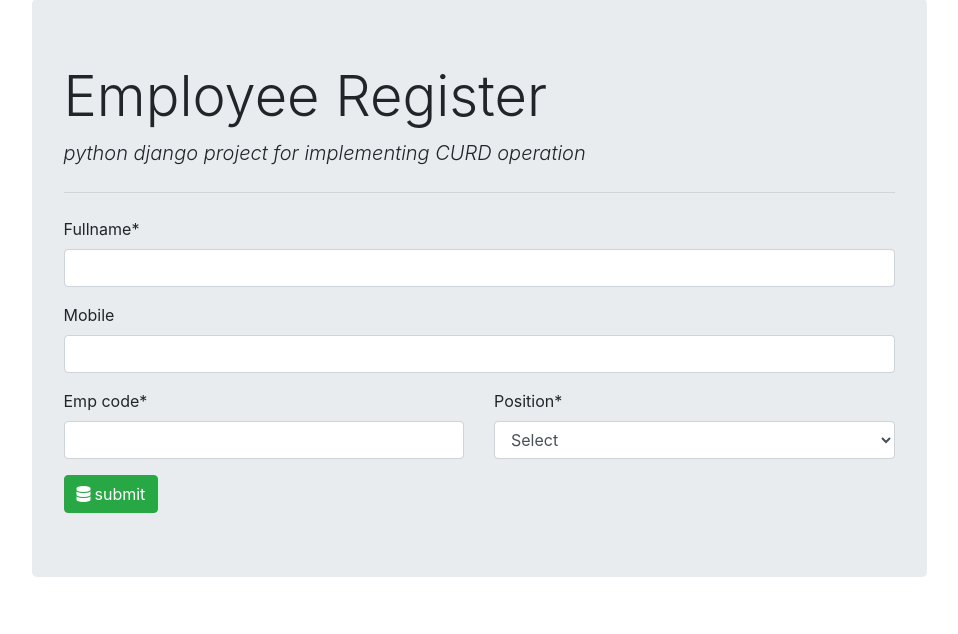
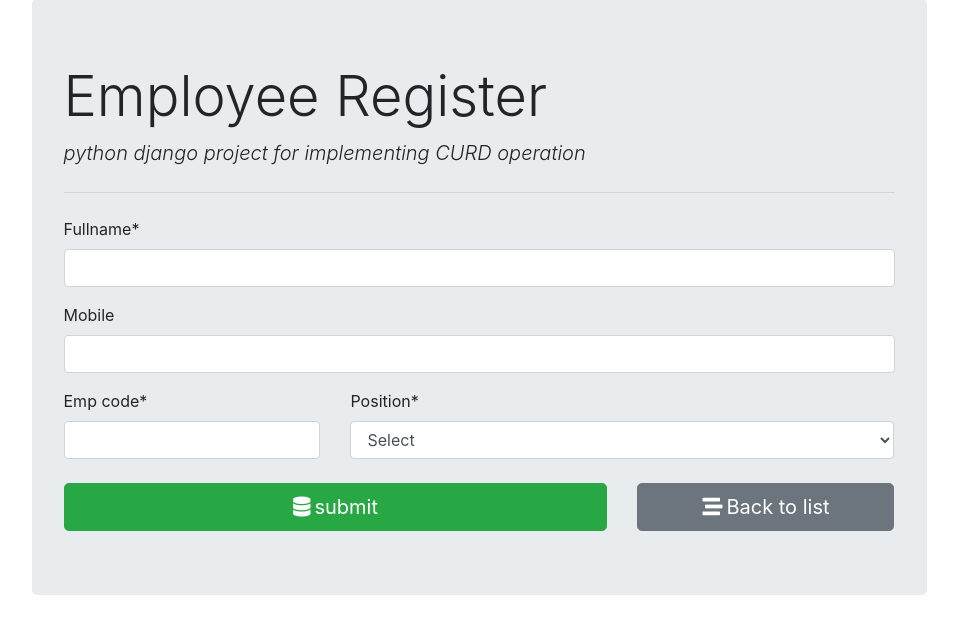
Before and after one commit to nanthu0123/employee_register, a Django app: page /insert in a window 1280 px wide. Shown: the part 49-683 px from the top of the page, without its empty margins (161-1119 px from the left). Run offline with Django 3.2, Linux system fonts and the light colour scheme; data that the repository does not hold is empty; some libraries are stand-ins or nearby versions.

Commit message:
'back to list'button created

```diff
--- a/register/templates/register/employee_form.html
+++ b/register/templates/register/employee_form.html
@@ -5,21 +5,26 @@
 
 <form action="" method="post" autocomplete="off">
     {%csrf_token%}
-
     {{form.fullname|as_crispy_field}}
     {{form.mobile|as_crispy_field}}
     <div class="row">
-        <div class="col-md-6">
+        <div class="col-md-4">
             {{form.emp_code|as_crispy_field}}
         </div>
-        <div class="col-md-6">
+        <div class="col-md-8">
             {{form.position|as_crispy_field}}
         </div>
     </div>
-    <button class="btn btn-success" type="submit"><i class="fa fa-database mr-1" aria-hidden="true"></i>submit</button>
-
+    <div class="row">
+        <div class="col-md-8">
+            <button class="btn btn-success btn-block btn-lg mt-2" type="submit"><i
+                    class="fas fa-database mr-1"></i>submit</button>
+        </div>
+        <div class="col-md-4">
+            <a href="{%url 'list'%}" class="btn btn-secondary btn-block btn-lg mt-2"><i
+                    class="fas fa-stream mr-1"></i>Back to
+                list</a>
+        </div>
+    </div>
 </form>
-
-
-
 {%endblock content%}
```
